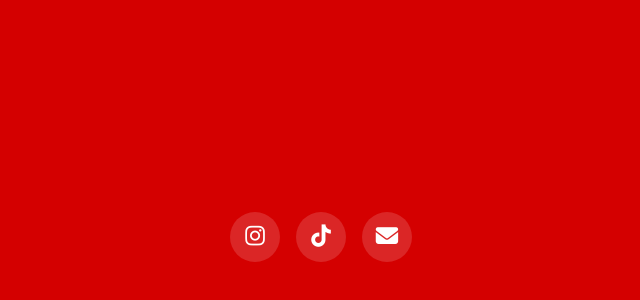
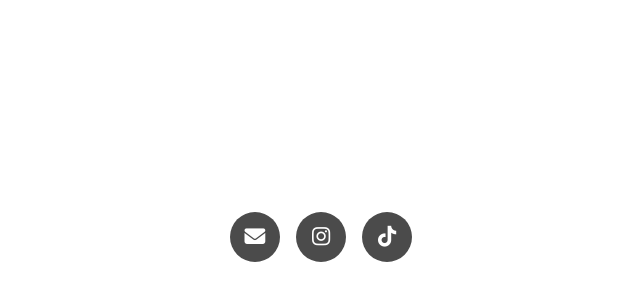
Before and after one commit to daixcompose/daixsocial, a plain HTML site: page index.html in a window 1280 px wide. Shown: the part 168-468 px from the top of the page, without its empty margins (319-959 px from the left). Drawn offline with Linux system fonts and the light colour scheme.

Commit message:
Update index.html

```diff
--- a/index.html
+++ b/index.html
@@ -1,11 +1,10 @@
 <!DOCTYPE html>
 <html lang="en">
-
 <head>
   <meta charset="UTF-8">
   <meta http-equiv="X-UA-Compatible" content="IE=edge">
   <meta name="viewport" content="width=device-width, initial-scale=1.0">
-  <title>Daix Ai | Socials</title>
+  <title>Daix Compose | Socials</title>
 
   <!-- Font Awesome -->
   <link rel="stylesheet" href="https://cdnjs.cloudflare.com/ajax/libs/font-awesome/6.2.0/css/all.min.css">
@@ -20,13 +19,13 @@
     body {
       display: grid;
       place-items: center;
-      background-color: #D40000;
       height: 100vh;
+      background-color: #fff;
     }
 
     .wrapper {
+      display: inline-flex;
       padding-top: 10px;
-      display: inline-flex;
     }
 
     .fill {
@@ -36,28 +35,31 @@
       width: 50px;
       height: 50px;
       color: #fff;
-      background-color: rgba(255, 255, 255, 0.15);
+      cursor: pointer;
+      position: relative;
+      margin: 8px;
+      background-color: #4b4b4b;
       border-radius: 50%;
-      margin: 8px;
-      cursor: pointer;
-      transition: all 0.3s ease;
-    }
-
-    .fill:hover {
-      transform: scale(1.1);
-      background-color: #fff;
-      color: #D40000;
+      transition: background-color 0.3s ease;
     }
 
     .icon {
-      font-size: 1.4em;
+      font-size: 1.3em;
+    }
+
+    /* Hover color for all icons */
+    .fill:hover {
+      background-color: #D40000;
     }
   </style>
-
 </head>
 
 <body>
   <div class="wrapper">
+    <!-- Email -->
+    <div id="email" onclick="navigate(this.id)" class="fill email">
+      <span class="icon"><i class="fa-solid fa-envelope"></i></span>
+    </div>
 
     <!-- Instagram -->
     <div id="instagram" onclick="navigate(this.id)" class="fill instagram">
@@ -68,26 +70,20 @@
     <div id="tiktok" onclick="navigate(this.id)" class="fill tiktok">
       <span class="icon"><i class="fab fa-tiktok"></i></span>
     </div>
-
-    <!-- Email -->
-    <div id="email" onclick="navigate(this.id)" class="fill email">
-      <span class="icon"><i class="fa-solid fa-envelope"></i></span>
-    </div>
-
   </div>
 
   <script>
     function navigate(id) {
-      if (id === "instagram") {
-        window.open("https://instagram.com/daixcompose", '_blank').focus();
-      } else if (id === "tiktok") {
+      if (id === "email") {
+        window.open("mailto:daix@daixcompose.com", '_blank').focus();
+      }
+      else if (id === "instagram") {
+        window.open("https://www.instagram.com/daixcompose", '_blank').focus();
+      }
+      else if (id === "tiktok") {
         window.open("https://www.tiktok.com/@daixcompose", '_blank').focus();
-      } else if (id === "email") {
-        window.open("mailto:daix@daixcompose.com", '_blank').focus();
       }
     }
   </script>
-
 </body>
-
 </html>
```
